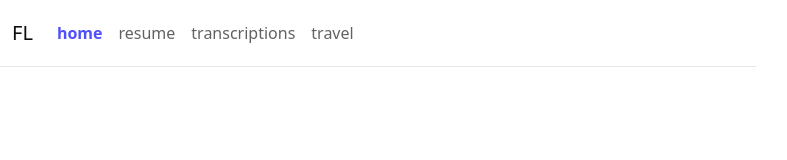
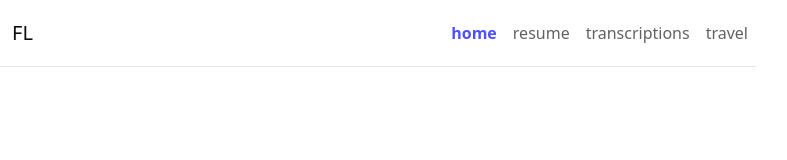
Before and after one commit to fyl03/fyl03.github.io, a plain HTML site: page index.html in a window 1280 px wide. Shown: the full height of the page, 284-1071 px from the left. Drawn offline with nearby package versions, Linux system fonts and the light colour scheme.

Commit message:
Update index.html

```diff
--- a/index.html
+++ b/index.html
@@ -38,7 +38,7 @@
                     <img src="/resources/img/gt.ico" class="img-fluid">
                 </a>
                 <a class="navbar-brand title font-weight-lighter" href="/"><span class="font-weight-bold">FL</span></a>
-                <ul class="navbar-nav ml-auto flex-nowrap">
+                <ul class="navbar-nav ms-auto flex-nowrap">
 
                     <li class="nav-item active">
                         <a class="nav-link" href="/">home</a>
```
